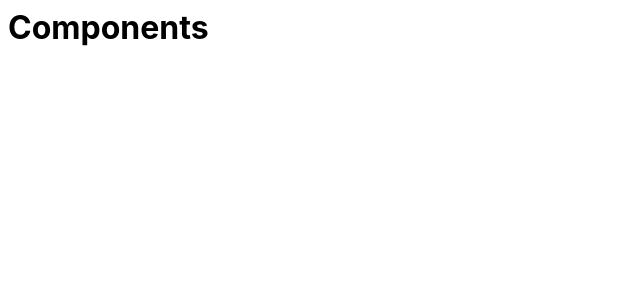
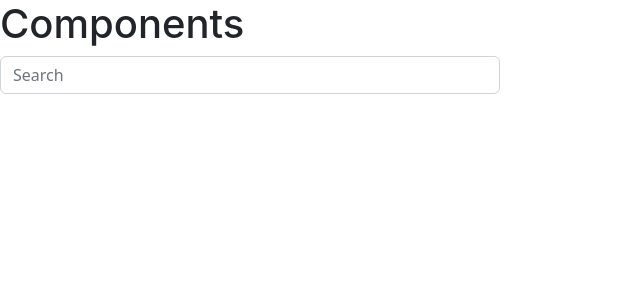
Before and after one commit to Drew-L-Nelson/BetaDocsLearning1, a React (Create React App) app: page / in a window 1280 px wide. Shown: the top 300 px of the page, without its empty margins (0-640 px from the left). Built offline with nearby package versions, Linux system fonts and the light colour scheme.

Commit message:
5 files modified

```diff
--- a/package.json
+++ b/package.json
@@ -4,8 +4,11 @@
   "private": true,
   "dependencies": {
     "@popperjs/core": "^2.11.6",
+    "@types/react": ">=16.14.8",
     "bootstrap": "^5.2.2",
+    "package.json": "^2.0.1",
     "react": "^18.1.0",
+    "react-bootstrap": "^2.5.0",
     "react-dom": "^18.1.0"
   },
   "scripts": {
--- a/src/App.js
+++ b/src/App.js
@@ -1,6 +1,7 @@
 import React from "react";
 import "./style.css";
 import { useState } from 'react';
+import FilterableProductTable from './FilterableProductTable';
 
 const PRODUCTS = [
   {category: "Fruits", price: "$1", stocked: true, name: "Apple"},
@@ -15,6 +16,7 @@ export default function App() {
   return (
     <div>
       <h1>Components</h1>
+      <FilterableProductTable/>
     </div>
   );
 }
--- a/src/FilterableProductTable.js
+++ b/src/FilterableProductTable.js
@@ -1,12 +1,12 @@
 import React from 'react';
 import SearchBar from './SearchBar';
-import ProductTable from './ProductTable';
+//import ProductTable from './ProductTable';
 
 export default function FilterableProductTable() {
   return(
     <div>
       <SearchBar />
-      <ProductTable/>
+      {/* <ProductTable/> */}
     </div>
   )
 };
--- a/src/SearchBar.js
+++ b/src/SearchBar.js
@@ -1,9 +1,18 @@
 import React from 'react';
+import Form from 'react-bootstrap/Form';
 
 export default function SearchBar() {
-  return(
-    <div>
-      <>
-    </div>
-  )
-};
+  return (
+    <>
+      <Form className='search-bar-form'>
+        <Form.Control
+          type='search'
+          placeholder='Search'
+          className='search-bar'
+          aria-label='Search'
+          style={{ width: "500px" }}
+        />
+      </Form>
+    </>
+  );
+}
--- a/src/style.css
+++ b/src/style.css
@@ -1,3 +1,4 @@
+@import '~bootstrap/dist/css/bootstrap.min.css';
 h1,
 p {
   font-family: -apple-system, BlinkMacSystemFont, 'Segoe UI', Roboto, Oxygen,
```
